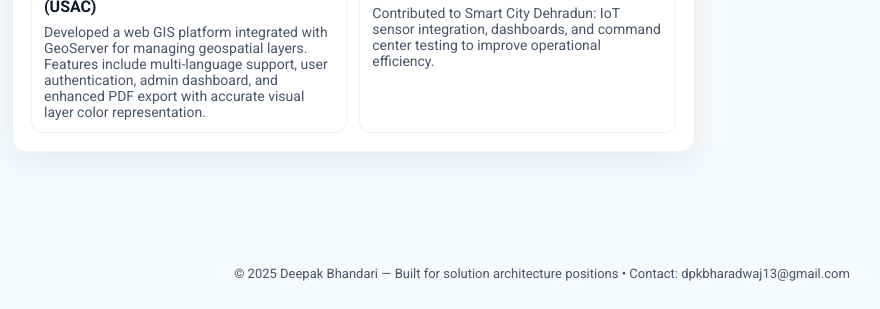
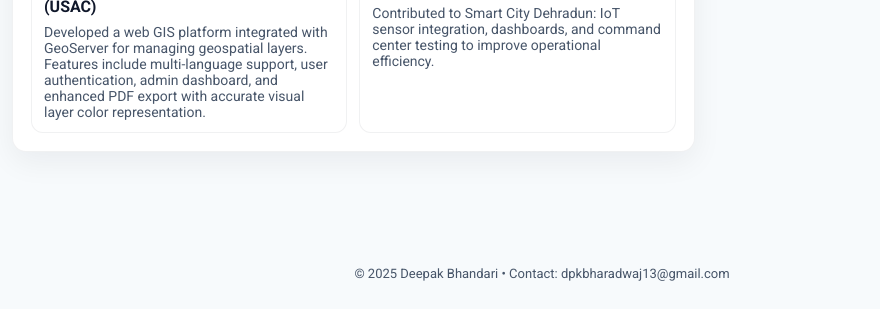
Before and after one commit to deepakbhandari-kozmo/deepakbhandari-kozmo.github.io, a website: page index.html in a window 1280 px wide. Shown: the part 2365-2674 px from the top of the page, without its empty margins (98-978 px from the left). Drawn offline with nearby package versions, Linux system fonts and the light colour scheme; a web font is replaced by a local one.

Commit message:
Update index.html

```diff
--- a/index.html
+++ b/index.html
@@ -719,7 +719,7 @@
 
     <footer
         style="max-width:1100px;margin:0 auto;padding:28px 20px;color:var(--muted);font-size:13px;text-align:center">©
-        2025 Deepak Bhandari — Built for solution architecture positions • Contact: dpkbharadwaj13@gmail.com</footer>
+        2025 Deepak Bhandari • Contact: dpkbharadwaj13@gmail.com</footer>
 
     <script>
         // === Canvas network background ===
@@ -773,4 +773,5 @@
     </script>
 </body>
 
+
 </html>
```
